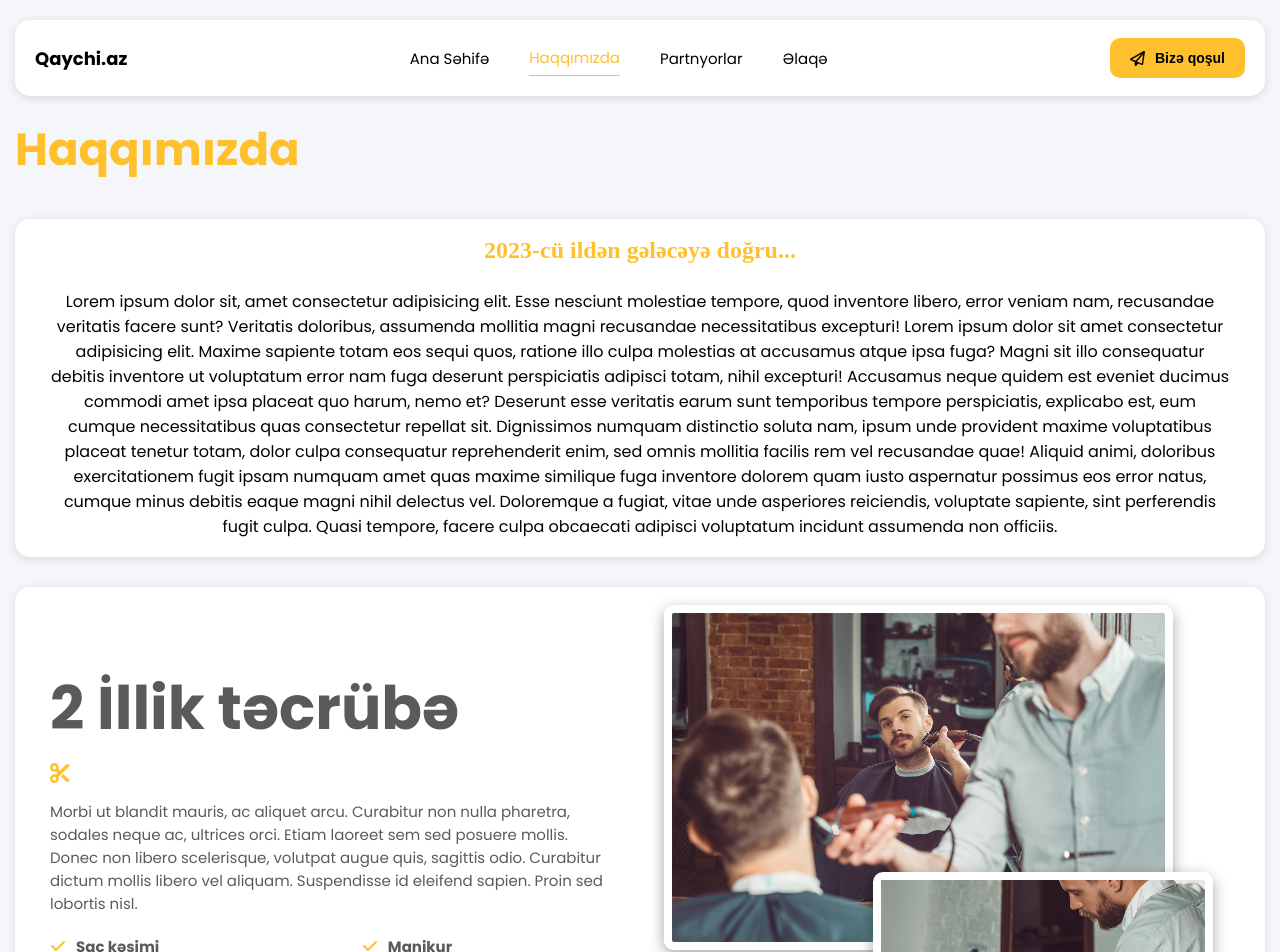
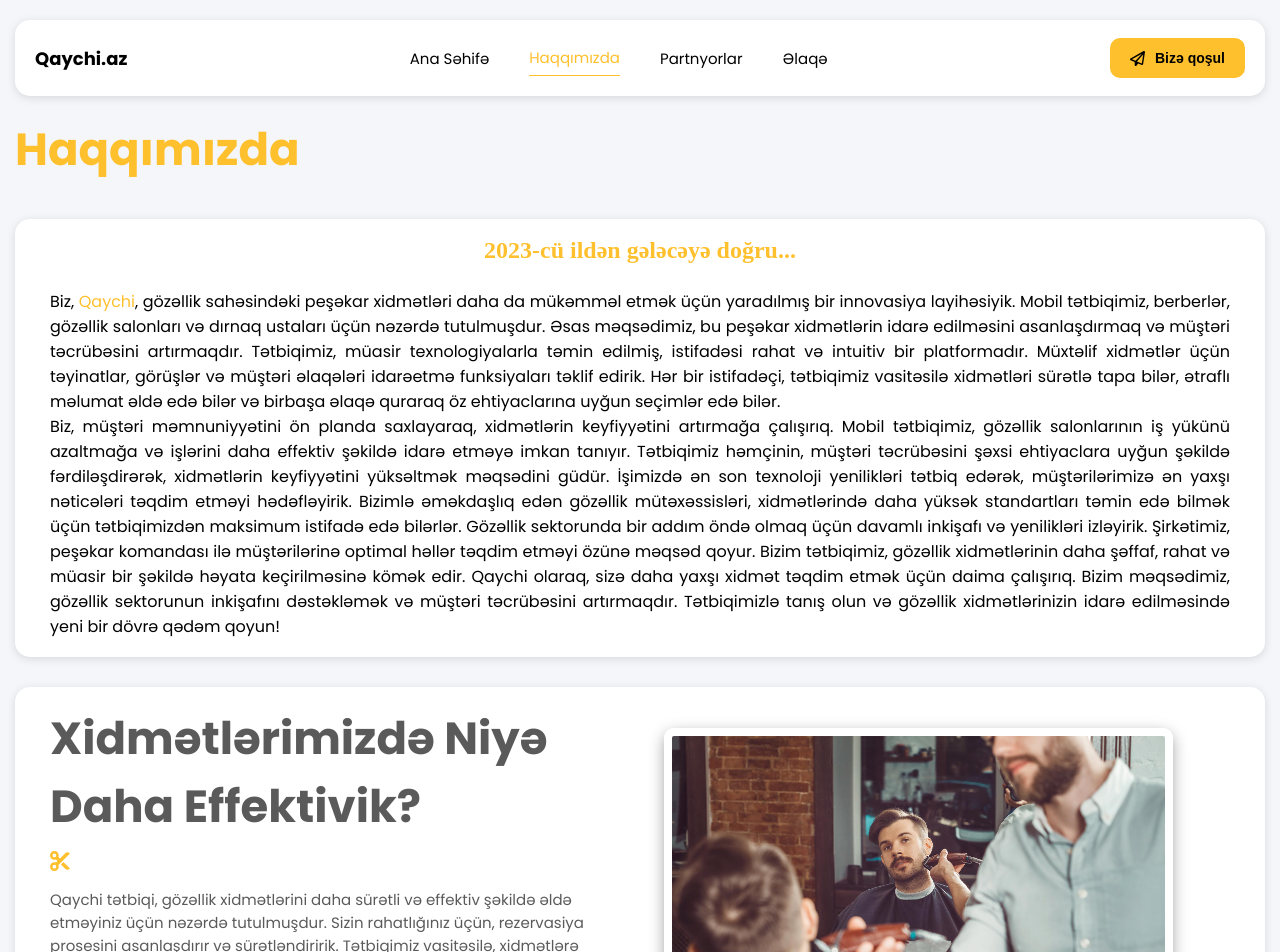
Before and after one commit to ShahriyarMammadov/qaychi.az_web, a React (Vite) app: page /about in a window 1280 px wide. Shown: the top 952 px of the page. Built offline with nearby package versions, Linux system fonts and the light colour scheme; a web font is replaced by a local one.

Commit message:
text changes

```diff
--- a/src/pages/aboutPage/index.jsx
+++ b/src/pages/aboutPage/index.jsx
@@ -13,31 +13,31 @@ import image2 from "../../assets/section2_2.jpg";
 const AboutPage = () => {
   const data = [
     {
-      title: "İnam",
+      title: "Müştəri Məmnuniyyəti",
       text: "İşimizə və bir-birimizə qarşı inamın formalaşması üçün yüksək mənəvi prinsiplərlə davranırıq.",
       imageURL:
         "https://code.edu.az/wp-content/uploads/2024/03/inclusiveness-1_png.webp",
     },
     {
-      title: "İnnovasiya",
+      title: "İnnovasiya və Yenilik",
       text: "Qlobal innovasiyaları izləyir, məhsullarımızı təkmilləşdirərək müştərilərimizə xidmət göstəririk.",
       imageURL:
         "https://code.edu.az/wp-content/uploads/2024/03/inclusiveness-1_png.webp",
     },
     {
-      title: "İnkişaf",
+      title: "Keyfiyyət və Etibarlılıq",
       text: "Əməkdaşlarımızın və məhsullarımızın daimi inkişafını hər zaman təmin edirik.",
       imageURL:
         "https://code.edu.az/wp-content/uploads/2024/03/inclusiveness-1_png.webp",
     },
     {
-      title: "İndividuallıq",
+      title: "Peşəkarlıq və Dəstək",
       text: "Özünəməxsus proqramlarımız, xidmətimiz və yanaşmamızla sektorda digərlərindən fərqlənirik.",
       imageURL:
         "https://code.edu.az/wp-content/uploads/2024/03/inclusiveness-1_png.webp",
     },
     {
-      title: "İnsanlıq",
+      title: "Individualliq",
       text: "Gələcəyini formalaşdırmaq istəyən və şəxsi inkişafa can atan hər kəsi tələbəmiz olaraq görürük.",
       imageURL:
         "https://code.edu.az/wp-content/uploads/2024/03/inclusiveness-1_png.webp",
@@ -109,41 +109,57 @@ const AboutPage = () => {
           <h2>2023-cü ildən gələcəyə doğru...</h2>
 
           <p>
-            Lorem ipsum dolor sit, amet consectetur adipisicing elit. Esse
-            nesciunt molestiae tempore, quod inventore libero, error veniam nam,
-            recusandae veritatis facere sunt? Veritatis doloribus, assumenda
-            mollitia magni recusandae necessitatibus excepturi! Lorem ipsum
-            dolor sit amet consectetur adipisicing elit. Maxime sapiente totam
-            eos sequi quos, ratione illo culpa molestias at accusamus atque ipsa
-            fuga? Magni sit illo consequatur debitis inventore ut voluptatum
-            error nam fuga deserunt perspiciatis adipisci totam, nihil
-            excepturi! Accusamus neque quidem est eveniet ducimus commodi amet
-            ipsa placeat quo harum, nemo et? Deserunt esse veritatis earum sunt
-            temporibus tempore perspiciatis, explicabo est, eum cumque
-            necessitatibus quas consectetur repellat sit. Dignissimos numquam
-            distinctio soluta nam, ipsum unde provident maxime voluptatibus
-            placeat tenetur totam, dolor culpa consequatur reprehenderit enim,
-            sed omnis mollitia facilis rem vel recusandae quae! Aliquid animi,
-            doloribus exercitationem fugit ipsam numquam amet quas maxime
-            similique fuga inventore dolorem quam iusto aspernatur possimus eos
-            error natus, cumque minus debitis eaque magni nihil delectus vel.
-            Doloremque a fugiat, vitae unde asperiores reiciendis, voluptate
-            sapiente, sint perferendis fugit culpa. Quasi tempore, facere culpa
-            obcaecati adipisci voluptatum incidunt assumenda non officiis.
+            Biz, <span>Qaychi</span>, gözəllik sahəsindəki peşəkar xidmətləri
+            daha da mükəmməl etmək üçün yaradılmış bir innovasiya layihəsiyik.
+            Mobil tətbiqimiz, berberlər, gözəllik salonları və dırnaq ustaları
+            üçün nəzərdə tutulmuşdur. Əsas məqsədimiz, bu peşəkar xidmətlərin
+            idarə edilməsini asanlaşdırmaq və müştəri təcrübəsini artırmaqdır.
+            Tətbiqimiz, müasir texnologiyalarla təmin edilmiş, istifadəsi rahat
+            və intuitiv bir platformadır. Müxtəlif xidmətlər üçün təyinatlar,
+            görüşlər və müştəri əlaqələri idarəetmə funksiyaları təklif edirik.
+            Hər bir istifadəçi, tətbiqimiz vasitəsilə xidmətləri sürətlə tapa
+            bilər, ətraflı məlumat əldə edə bilər və birbaşa əlaqə quraraq öz
+            ehtiyaclarına uyğun seçimlər edə bilər. <br /> Biz, müştəri
+            məmnuniyyətini ön planda saxlayaraq, xidmətlərin keyfiyyətini
+            artırmağa çalışırıq. Mobil tətbiqimiz, gözəllik salonlarının iş
+            yükünü azaltmağa və işlərini daha effektiv şəkildə idarə etməyə
+            imkan tanıyır. Tətbiqimiz həmçinin, müştəri təcrübəsini şəxsi
+            ehtiyaclara uyğun şəkildə fərdiləşdirərək, xidmətlərin keyfiyyətini
+            yüksəltmək məqsədini güdür. İşimizdə ən son texnoloji yenilikləri
+            tətbiq edərək, müştərilərimizə ən yaxşı nəticələri təqdim etməyi
+            hədəfləyirik. Bizimlə əməkdaşlıq edən gözəllik mütəxəssisləri,
+            xidmətlərində daha yüksək standartları təmin edə bilmək üçün
+            tətbiqimizdən maksimum istifadə edə bilərlər. Gözəllik sektorunda
+            bir addım öndə olmaq üçün davamlı inkişafı və yenilikləri izləyirik.
+            Şirkətimiz, peşəkar komandası ilə müştərilərinə optimal həllər
+            təqdim etməyi özünə məqsəd qoyur. Bizim tətbiqimiz, gözəllik
+            xidmətlərinin daha şəffaf, rahat və müasir bir şəkildə həyata
+            keçirilməsinə kömək edir. Qaychi olaraq, sizə daha yaxşı xidmət
+            təqdim etmək üçün daima çalışırıq. Bizim məqsədimiz, gözəllik
+            sektorunun inkişafını dəstəkləmək və müştəri təcrübəsini
+            artırmaqdır. Tətbiqimizlə tanış olun və gözəllik xidmətlərinizin
+            idarə edilməsində yeni bir dövrə qədəm qoyun!
           </p>
         </section>
 
         <section id="section4">
           <div className="container">
             <div className="left">
-              <h1>2 İllik təcrübə</h1>
+              <h1>Xidmətlərimizdə Niyə Daha Effektivik?</h1>
               <FaScissors style={{ color: "#FFC02D", fontSize: "20px" }} />
               <p>
-                Morbi ut blandit mauris, ac aliquet arcu. Curabitur non nulla
-                pharetra, sodales neque ac, ultrices orci. Etiam laoreet sem sed
-                posuere mollis. Donec non libero scelerisque, volutpat augue
-                quis, sagittis odio. Curabitur dictum mollis libero vel aliquam.
-                Suspendisse id eleifend sapien. Proin sed lobortis nisl.
+                Qaychi tətbiqi, gözəllik xidmətlərini daha sürətli və effektiv
+                şəkildə əldə etməyiniz üçün nəzərdə tutulmuşdur. Sizin
+                rahatlığınız üçün, rezervasiya prosesini asanlaşdırır və
+                sürətləndiririk. Tətbiqimiz vasitəsilə, xidmətlərə dərhal
+                təyinat edə bilirsiniz və gözləmə vaxtınızı minimuma endiririk.
+                Mekanları asanlıqla tapmaq üçün intuitiv xəritə funksiyalarımız
+                mövcuddur. Beləliklə, ən yaxın və ən uyğun gözəllik salonlarını
+                tez bir zamanda tapa bilərsiniz. Xidmətlərin vaxtını dəqiq təyin
+                edərək, sizin vaxtınıza qənaət edirik və hər bir görüşü planlı
+                şəkildə təşkil edirik. Bizim tətbiqimizdə müştəri rəyləri və
+                qiymətləndirmələri ilə xidmətlərin keyfiyyəti haqqında ətraflı
+                məlumat əldə etmək mümkündür.
               </p>
               <div className="services">
                 <div className="left">
@@ -168,7 +184,7 @@ const AboutPage = () => {
                   </div>
                   <div>
                     <FaCheck className="checkIcon" />
-                    <p>Padikur</p>
+                    <p>Dərzi xidmətləri</p>
                   </div>
                   <div>
                     <FaCheck className="checkIcon" />
--- a/src/pages/aboutPage/index.scss
+++ b/src/pages/aboutPage/index.scss
@@ -46,6 +46,14 @@
                 margin-bottom: 25px;
                 font-family: "Playwrite BE VLG", cursive;
                 color: #FFC02D;
+            }
+
+            p {
+                text-align: justify;
+
+                span {
+                    color: #FFC02D;
+                }
             }
 
             @media only screen and (max-width: 1000px) {
@@ -326,7 +334,7 @@
                     }
 
                     h1 {
-                        font-size: 60px;
+                        font-size: 45px;
                         color: rgba(0, 0, 0, 0.647);
                         margin-bottom: 10px;
                     }
@@ -453,20 +461,23 @@
                     .left {
 
                         h1 {
-                            font-size: 40px;
+                            font-size: 25px;
                         }
-                    }
-                }
-            }
-
-            @media only screen and (max-width: 520px) {
-                .container {
-
-                    .left {
 
                         .services {
                             flex-direction: column;
                             gap: 0px;
+                        }
+                    }
+
+                    .rightContainer {
+
+                        img {
+                            width: 85%;
+
+                            &.altImage {
+                                width: 68%;
+                            }
                         }
                     }
                 }
```
